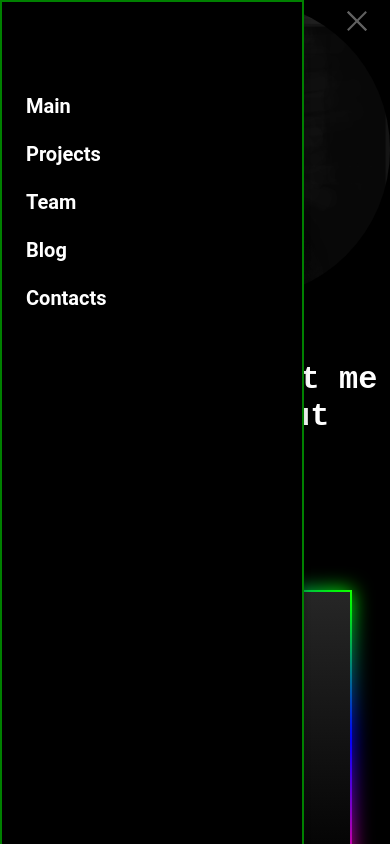
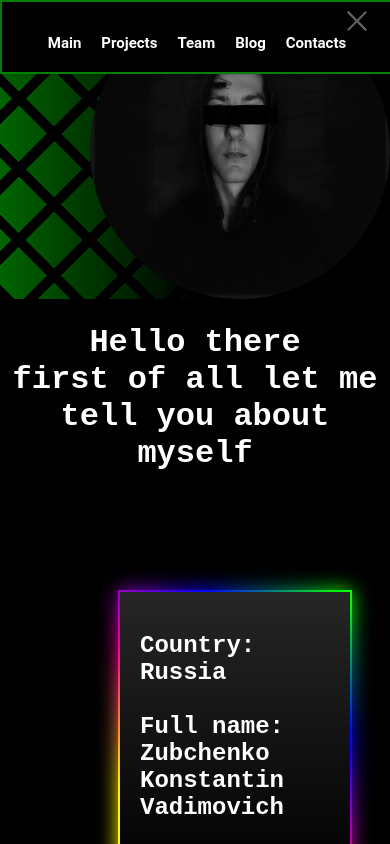
Before and after one commit to JohnnyConstantin/Portfolio, a website built with Parcel: page index.html in a window 390 px wide. Both pictures are taken after a click on the label 357 px from the left and 23 px from the top of the page. Shown: the top 844 px of the page. Built offline with nearby package versions, Linux system fonts and the light colour scheme.

Commit message:
Adapted menu

```diff
--- a/css/header.css
+++ b/css/header.css
@@ -29,7 +29,8 @@
 #menu__toggle:checked ~ .menu__box {
   visibility: visible;
   left: 0;
-  height: 100vh;
+  height: 30px;
+  width: 100%;
 }
 
 #menu__toggle:checked ~ .hamburger-menu{
@@ -38,6 +39,7 @@
 
 label.menu__btn{
   padding-top: 10px;
+  z-index: 100;
 }
 
 .menu__btn {
@@ -49,7 +51,7 @@ label.menu__btn{
   right: 20px;
 
   width: 26px;
-  height: 16px;
+  height: 10px;
 
   cursor: pointer;
   z-index: 1;
@@ -78,9 +80,12 @@ label.menu__btn{
 }
 
 .menu__box {
-  display: block;
+  content: inherit;
+  justify-content: center;
+  display: flex;
+  flex-direction: row;
   z-index: 4;
-  position: absolute;
+  position: fixed;
   visibility: hidden;
   top: 0;
   left: -100%;
@@ -89,7 +94,7 @@ label.menu__btn{
   height: border-box;
 
   margin: 0;
-  padding: 80px 0;
+  padding: 20px 0;
 
   list-style: none;
   background-color: black;
@@ -100,7 +105,7 @@ label.menu__btn{
 }
 
 .menu__item {
-  display: block;
+  display: flex;
   padding: 12px 24px;
 
   color: white;
@@ -152,12 +157,6 @@ label.menu__btn{
     visibility: hidden;
   }
 
-  #menu__toggle:checked ~ .menu__box {
-  visibility: visible;
-  left: 0;
-  height: 100vh;
-}
-
   .section__bg:before{
     content: '';
   position: absolute;
@@ -168,3 +167,10 @@ label.menu__btn{
   -webkit-mask: repeating-linear-gradient(45deg,transparent 0,transparent 10px,white 10px, white 50px)
   }
 }
+
+@media screen and (max-width: 624px){
+  .menu__item {
+    font-size: 15px;
+    padding: 12px 10px;
+  }
+}
```
Also changed, not shown: index.html (+1 -0 lines).
